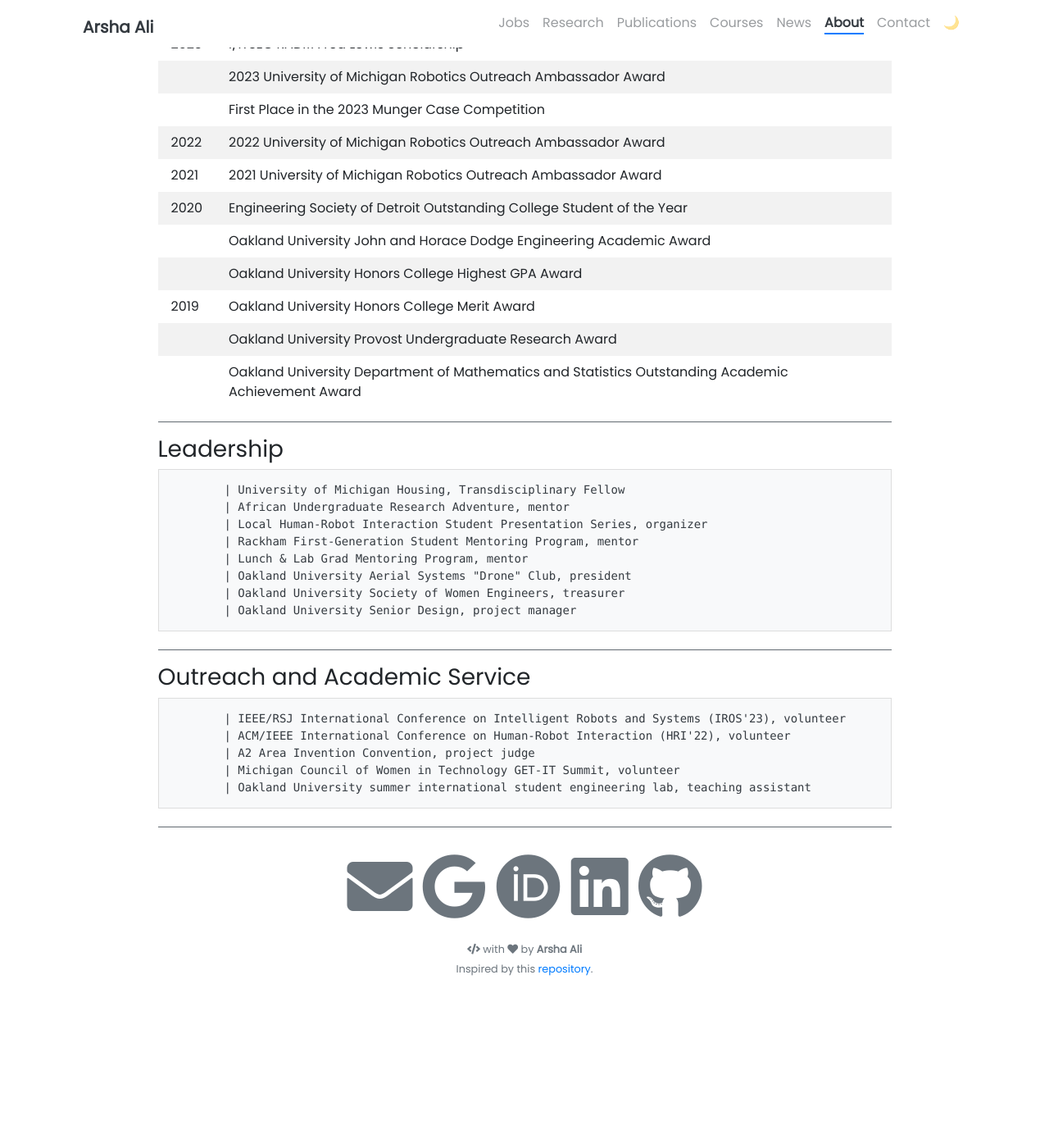
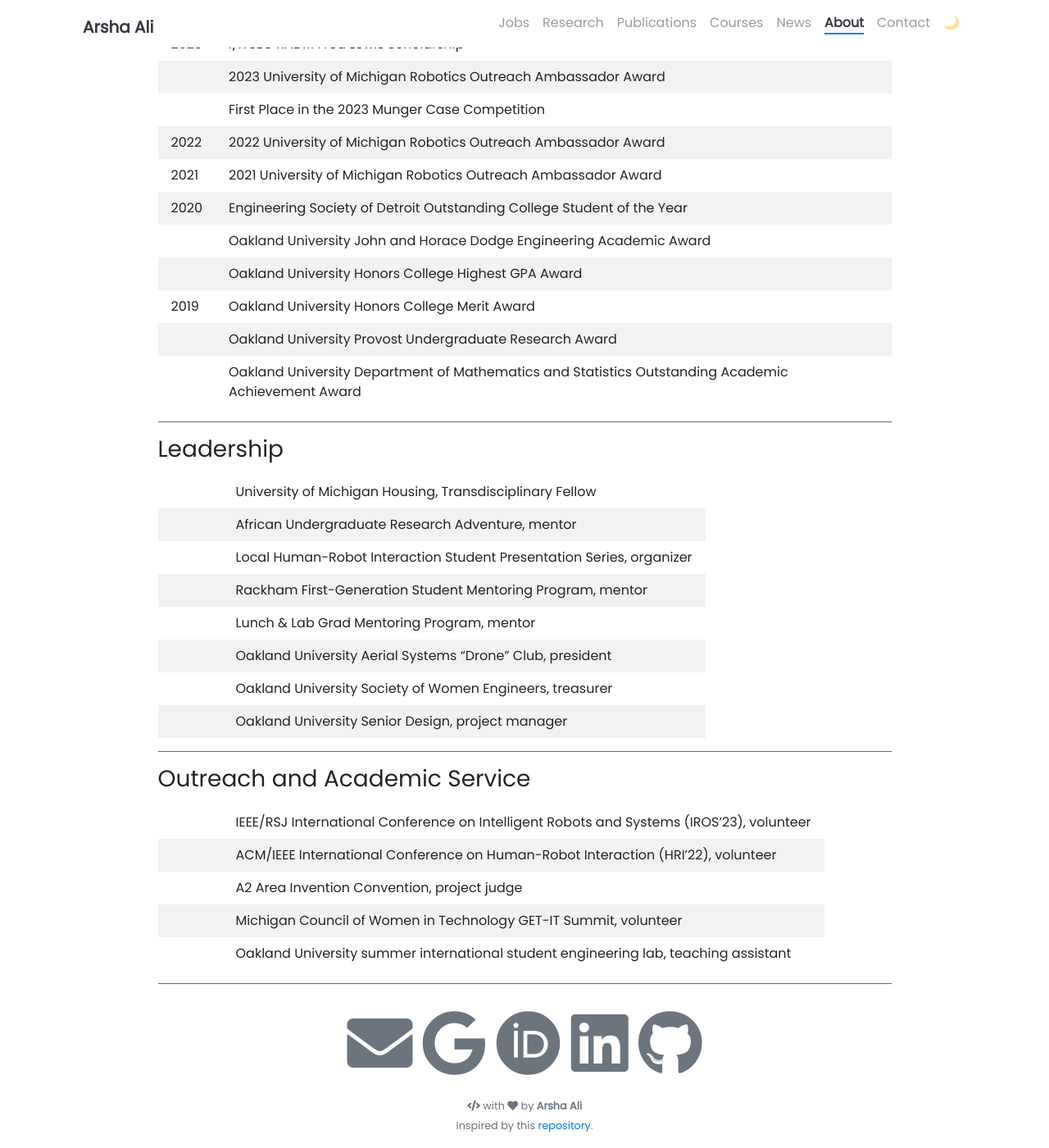
Before and after one commit to arshaali/arshaali.github.io, a Jekyll site: the page built from pages/about.md, in a window 1280 px wide and 1400 px high, scrolled down 1294 px. Shown: the whole window at 82% size. Built offline with Jekyll 4.4.1, drawn with Linux system fonts in a browser that asks for light colours; nearby versions of some CDN libraries; before the commit the page ends 2503 px from its top, so only the background shows below that; part of the change alters nothing that is shown.

```diff
--- a/pages/about.md
+++ b/pages/about.md
@@ -70,7 +70,7 @@ td, th {
 }
 </style>
 
-           | University of Michigan Housing, Transdisciplinary Fellow
+  &nbsp; &nbsp; &nbsp; &nbsp; &nbsp; &nbsp;         | University of Michigan Housing, Transdisciplinary Fellow
            | African Undergraduate Research Adventure, mentor
            | Local Human-Robot Interaction Student Presentation Series, organizer
            | Rackham First-Generation Student Mentoring Program, mentor
@@ -89,7 +89,7 @@ td, th {
 }
 </style>
 
-           | IEEE/RSJ International Conference on Intelligent Robots and Systems (IROS'23), volunteer
+ &nbsp; &nbsp; &nbsp; &nbsp; &nbsp; &nbsp;          | IEEE/RSJ International Conference on Intelligent Robots and Systems (IROS'23), volunteer
            | ACM/IEEE International Conference on Human-Robot Interaction (HRI'22), volunteer
            | A2 Area Invention Convention, project judge
            | Michigan Council of Women in Technology GET-IT Summit, volunteer
```
